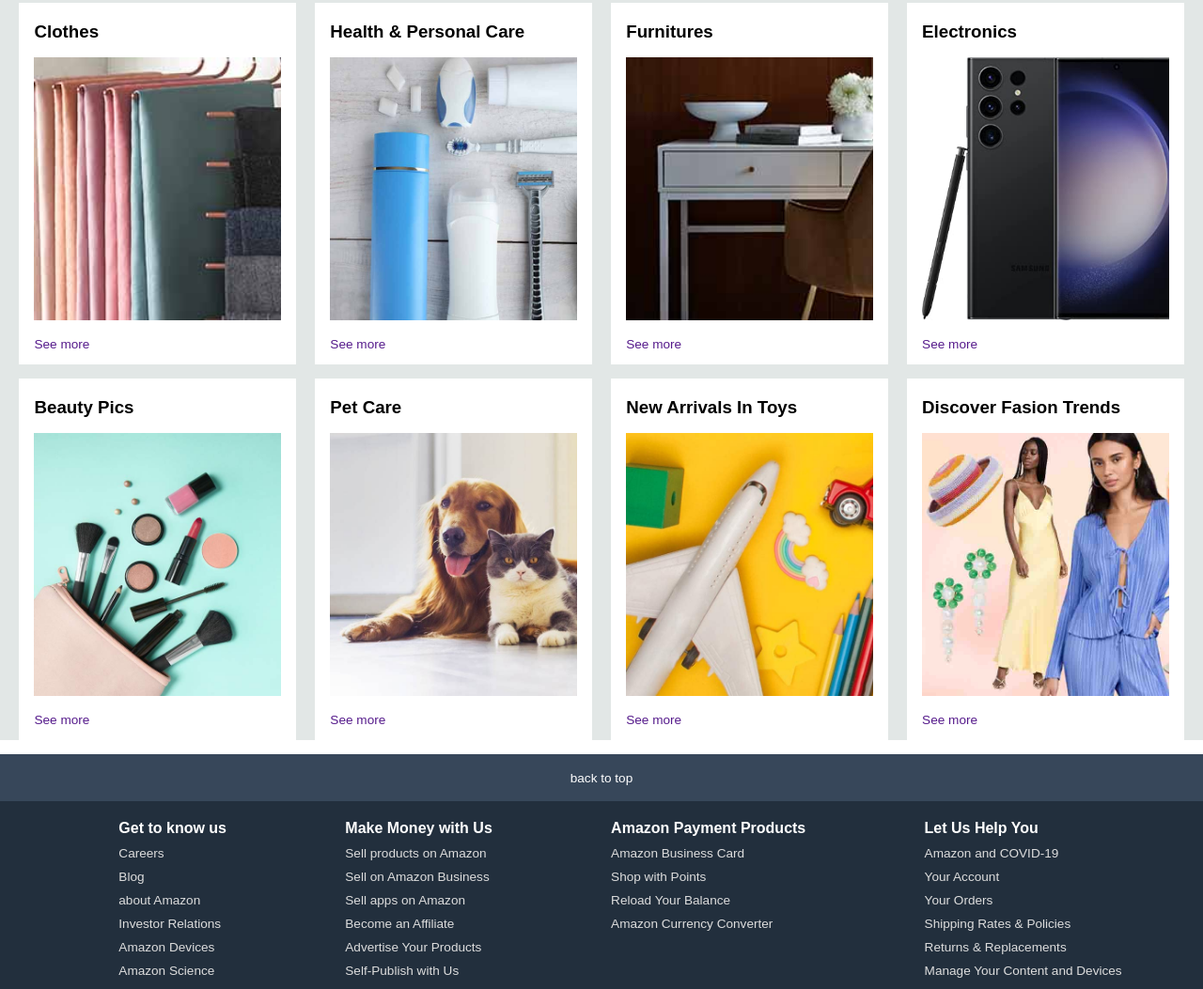
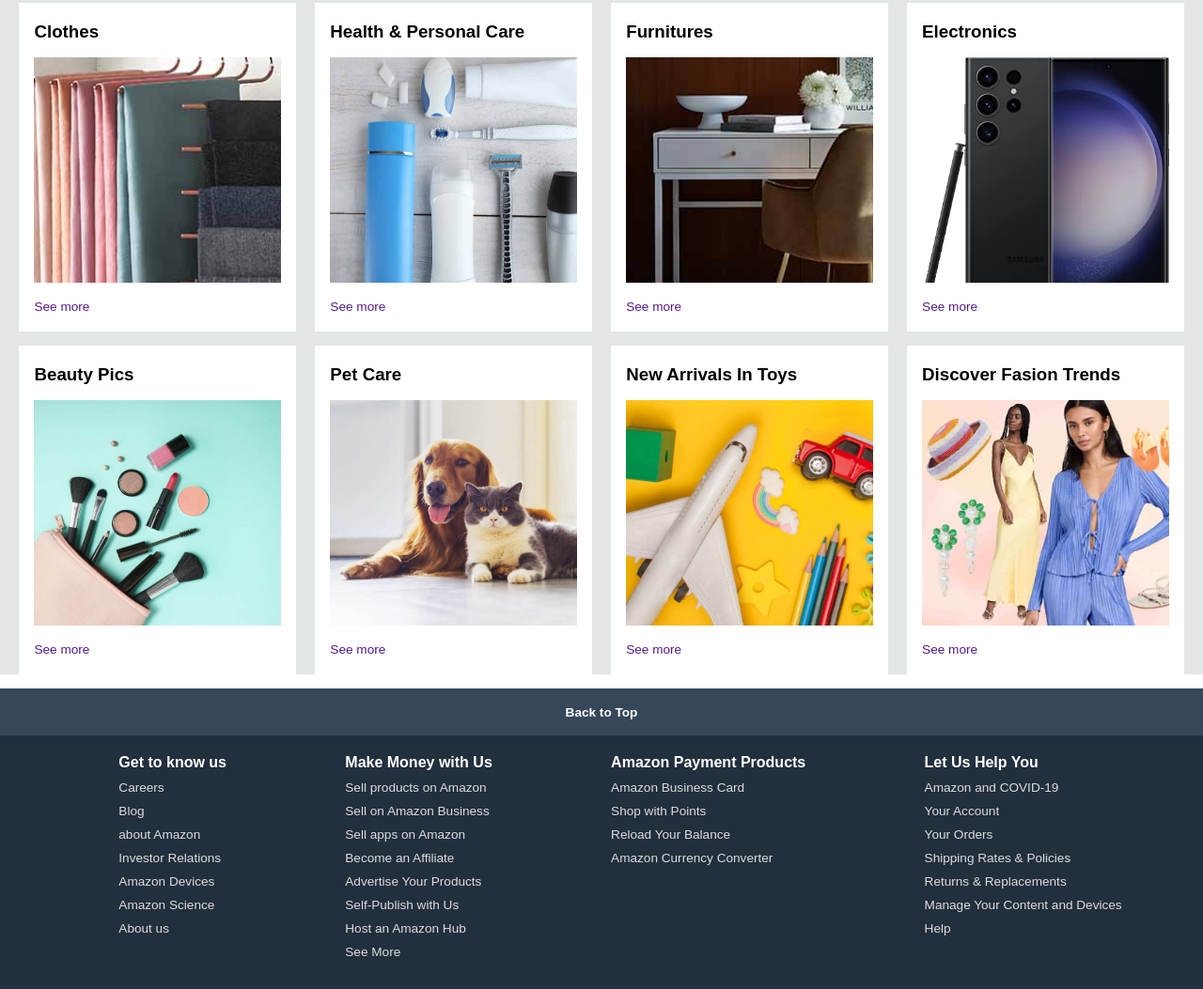
Before and after one commit to sudip-mandal/amazon-ui-replica, a plain HTML site: page index.html in a window 1280 px wide. Shown: the part 462-1515 px from the top of the page at 94% size. Drawn offline with Linux system fonts and the light colour scheme.

Commit message:
adding funtion to the BACK TO TOP Button

```diff
--- a/index.html
+++ b/index.html
@@ -1,13 +1,19 @@
 <!DOCTYPE html>
 <html lang="en">
 <head>
-    <meta charset="UTF-8">
-    <meta name="viewport" content="width=device-width, initial-scale=1.0">
+    <meta charset="UTF-8" />
+    <meta name="viewport" content="width=device-width, initial-scale=1" />
     <title>Amazone Scraper</title>
-    <link rel="stylesheet" href="styles.css">
-    <link rel="stylesheet" href="https://cdnjs.cloudflare.com/ajax/libs/font-awesome/6.7.2/css/all.min.css" integrity="sha512-Evv84Mr4kqVGRNSgIGL/F/aIDqQb7xQ2vcrdIwxfjThSH8CSR7PBEakCr51Ck+w+/U6swU2Im1vVX0SVk9ABhg==" crossorigin="anonymous" referrerpolicy="no-referrer" />
+    <link rel="stylesheet" href="styles.css" />
+    <link
+      rel="stylesheet"
+      href="https://cdnjs.cloudflare.com/ajax/libs/font-awesome/6.7.2/css/all.min.css"
+      integrity="sha512-Evv84Mr4kqVGRNSgIGL/F/aIDqQb7xQ2vcrdIwxfjThSH8CSR7PBEakCr51Ck+w+/U6swU2Im1vVX0SVk9ABhg=="
+      crossorigin="anonymous"
+      referrerpolicy="no-referrer"
+    />
 </head>
-<body>
+<body id="top">
     <header>
         <!-- Navbar -->
         <div class="navbar">
@@ -23,10 +29,10 @@
             </div>
 
             <div class="nav-search">
-                <select  class="search-select" >
+                <select class="search-select">
                     <option>All</option>
                 </select>
-                <input class="search-input" placeholder="Search Amazon">
+                <input class="search-input" placeholder="Search Amazon" />
                 <div class="search-icon">
                     <i class="fa-solid fa-magnifying-glass"></i>
                 </div>
@@ -62,63 +68,104 @@
             </div>
         </div>
     </header>
+
     <div class="hero-section">
         <div class="hero-msg">
-            You are on Amazon.com. You can also shop on Amazon India for millions of products with fast local delivery.  <a href="https://www.amazon.in/" target="_main">Click here to go to amazon.in</a>
+            You are on Amazon.com. You can also shop on Amazon India for millions of
+            products with fast local delivery.
+            <a href="https://www.amazon.in/" target="_main">Click here to go to amazon.in</a>
         </div>
     </div>
-    </div>
+
     <div class="shop-section">
         <div class="box">
             <div class="box-content">
                 <h3>Clothes</h3>
-                <div class="box-img" style="background-image: url('images/box1_image.jpg');"></div>
+                <div
+                  class="box-img"
+                  style="background-image: url('images/box1_image.jpg');"
+                ></div>
                 <a href="">See more</a>
             </div>
         </div>
-        <div class="box"><div class="box-content">
+        <div class="box">
+            <div class="box-content">
                 <h3>Health & Personal Care</h3>
-                <div class="box-img" style="background-image: url('images/box2_image.jpg');"></div>
+                <div
+                  class="box-img"
+                  style="background-image: url('images/box2_image.jpg');"
+                ></div>
                 <a href="">See more</a>
-            </div></div>
-        <div class="box"><div class="box-content">
+            </div>
+        </div>
+        <div class="box">
+            <div class="box-content">
                 <h3>Furnitures</h3>
-                <div class="box-img" style="background-image: url('images/box3_image.jpg');"></div>
+                <div
+                  class="box-img"
+                  style="background-image: url('images/box3_image.jpg');"
+                ></div>
                 <a href="">See more</a>
-            </div></div>
-        <div class="box"><div class="box-content">
+            </div>
+        </div>
+        <div class="box">
+            <div class="box-content">
                 <h3>Electronics</h3>
-                <div class="box-img" style="background-image: url('images/box4_image.jpg');"></div>
+                <div
+                  class="box-img"
+                  style="background-image: url('images/box4_image.jpg');"
+                ></div>
                 <a href="">See more</a>
-            </div></div>
+            </div>
+        </div>
 
         <div class="box">
             <div class="box-content">
                 <h3>Beauty Pics</h3>
-                <div class="box-img" style="background-image: url('images/box5_image.jpg');"></div>
+                <div
+                  class="box-img"
+                  style="background-image: url('images/box5_image.jpg');"
+                ></div>
                 <a href="">See more</a>
             </div>
         </div>
-        <div class="box"><div class="box-content">
+        <div class="box">
+            <div class="box-content">
                 <h3>Pet Care</h3>
-                <div class="box-img" style="background-image: url('images/box6_image.jpg');"></div>
+                <div
+                  class="box-img"
+                  style="background-image: url('images/box6_image.jpg');"
+                ></div>
                 <a href="">See more</a>
-            </div></div>
-        <div class="box"><div class="box-content">
+            </div>
+        </div>
+        <div class="box">
+            <div class="box-content">
                 <h3>New Arrivals In Toys</h3>
-                <div class="box-img" style="background-image: url('images/box7_image.jpg');"></div>
+                <div
+                  class="box-img"
+                  style="background-image: url('images/box7_image.jpg');"
+                ></div>
                 <a href="">See more</a>
-            </div></div>
-        <div class="box"><div class="box-content">
+            </div>
+        </div>
+        <div class="box">
+            <div class="box-content">
                 <h3>Discover Fasion Trends</h3>
-                <div class="box-img" style="background-image: url('images/box8_image.jpg');"></div>
+                <div
+                  class="box-img"
+                  style="background-image: url('images/box8_image.jpg');"
+                ></div>
                 <a href="">See more</a>
-            </div></div>
             </div>
+        </div>
+    </div>
+
     <footer>
         <div class="foot-panel1">
-            back to top
+            <a href="#top" class="back-to-top-link">Back to Top</a>
         </div>
+
         <div class="foot-panel2">
             <ul>
                 <p>Get to know us</p>
@@ -129,7 +176,6 @@
                 <a>Amazon Devices</a>
                 <a>Amazon Science</a>
                 <a>About us</a>
-
             </ul>
             <ul>
                 <p>Make Money with Us</p>
@@ -160,6 +206,7 @@
                 <a>Help</a>
             </ul>
         </div>
+
         <div class="foot-panel3">
             <div class="logo"></div>
         </div>
--- a/styles.css
+++ b/styles.css
@@ -1,8 +1,7 @@
 *{
     margin: 0;
     font-family: Arial, Helvetica, sans-serif;
-    border: border-box;
-
+    box-sizing: border-box; /* fixed 'border: border-box;' to 'box-sizing' */
 }
 
 .navbar{
@@ -12,7 +11,6 @@
     display: flex;
     justify-content: space-evenly;
     align-items: center;
-;
 }
 .nav-logo{
     height:50px;
@@ -23,28 +21,21 @@
     background-size: cover;
     height: 50px;
     width: 100%;
-
 }
 .border{
     border: 2px solid transparent;
-
 }
-
 .border:hover{
     border: 1.5px solid white;
 }
 .add-icon{
     display: flex;
-    /* justify-content: center; */
     align-items: center;
-
-
 }
 .address{
     color: #cccccc;
     font-size: .85rem;
     margin-left: 12px;
-
 }
 .address-2nd{
     color: #ffffff;
@@ -61,7 +52,7 @@
     border-radius: 4px;
 }
 .nav-search:hover{
-        border: 2px solid orange;
+    border: 2px solid orange;
 }
 .search-select{
     background-color: #f3f3f3;
@@ -71,7 +62,6 @@
     border-bottom-left-radius: 4px;
     text-align: center;
     border: none;
-
 }
 .search-input{
     width: 100%;
@@ -82,7 +72,6 @@
 .search-icon{
     width:45px;
     height:100%;
-
     display: flex;
     justify-content: center;
     align-items: center;
@@ -91,7 +80,6 @@
     border-top-right-radius: 4px;
     border-bottom-right-radius: 4px;
     color: black;
-
 }
 span{
     font-size: 0.7rem;
@@ -104,7 +92,6 @@ span{
 .nav-cart i{
     font-size: 30px;
 }
-
 
 /* Panel */
 .panel{
@@ -123,7 +110,6 @@ span{
 .panel-ops{
     width: 70%;
     font-size: 0.85rem;
-
 }
 .panel-deals{
     font-size: 0.9rem;
@@ -134,12 +120,10 @@ span{
     background-image: url("images/hero_image.jpg");
     height: 350px;
     background-size: cover;
-    /* background-position: center; */
     display: flex;
     justify-content: center;
     align-items:flex-end;
     color: white;
-
 }
 .hero-msg{
     background-color: white;
@@ -151,22 +135,19 @@ span{
     align-items: center;
     font-size: 0.85rem;
     margin-bottom: 30px;
-
 }
 .hero-msg a{
     color: #007185;
     text-decoration: none;
 }
-/* shop-sectiom */
+/* shop-section */
 .shop-section{
     display: flex;
     flex-wrap: wrap;
     justify-content: space-evenly;
     background-color: #e2e7e6;
 }
-
 .box{
-    /* border: 2px solid black; */
     background-color: white;
     width: 23%;
     height: 350px;
@@ -178,13 +159,11 @@ span{
     font-size: 0.85rem;
 }
 .box-img{
-    height: 280px;
-
+    height: 240px;
     background-size: cover;
     background-repeat: contain;
     margin-top: 1rem;
     margin-bottom: 1rem;
-
 }
 .box-content{
     margin-left: 1rem;
@@ -203,9 +182,18 @@ footer{
     background-color: #37475a;
     color: white;
     display: flex;
-    justify-content: space-evenly;
+    justify-content: center; /* center the content */
     align-items: center;
     font-size: 0.85rem;
+    cursor: pointer;
+}
+.foot-panel1 a {
+    color: white;
+    text-decoration: none;
+    font-weight: 600;
+}
+.foot-panel1 a:hover {
+    text-decoration: underline;
 }
 .foot-panel2{
     height:300px;
@@ -213,7 +201,6 @@ footer{
     color: white;
     display: flex;
     justify-content: space-evenly;
-
 }
 ul{
     margin-top:20px;
@@ -247,22 +234,17 @@ ul a:hover{
     background-size: cover;
     height: 50px;
     width: 100px;
-
 }
 .foot-panel4{
     background-color:black;
     color: white;
     height: 80px;
-    /* display: flex;
-    justify-content: space-evenly; */
-
 }
 .pages{
     display: flex;
     justify-content: center;
     align-items: center;
     font-size: 0.7rem;
-
 }
 .copyrights{
     font-size: 0.7rem;
@@ -270,5 +252,9 @@ ul a:hover{
     justify-content: center;
     align-items: center;
     margin-top: 10px;
+}
 
+/* Smooth scroll */
+html {
+    scroll-behavior: smooth;
 }
```
Lines whose indentation alone changed are shown as unchanged.
